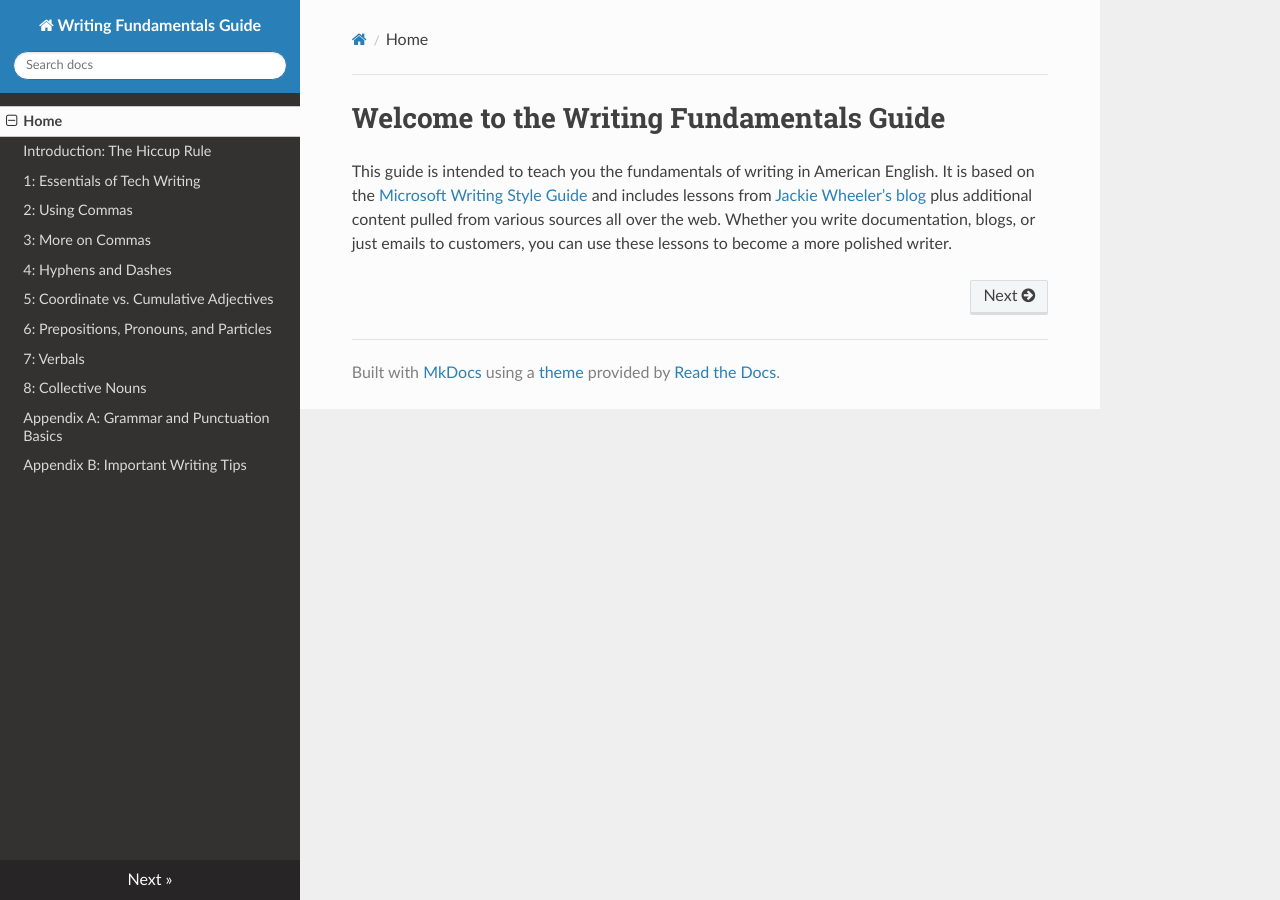
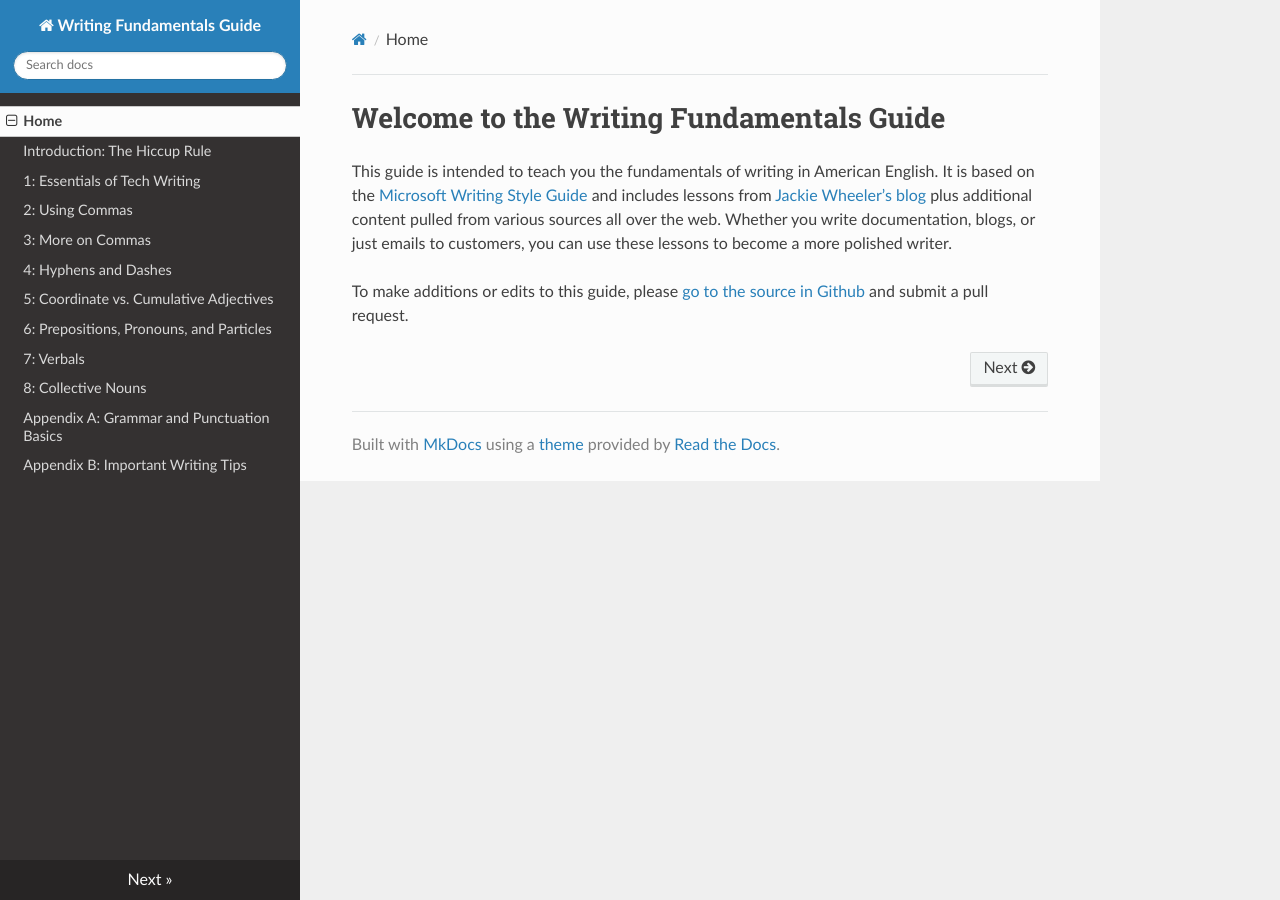
Before and after one commit to appellj/Writing-Fundamentals-Guide, an MkDocs documentation site: the page built from docs/index.md, in a window 1280 px wide. Built offline with MkDocs 1.6.1, drawn with Linux system fonts in a browser that asks for light colours; nearby versions of some CDN libraries; old or Windows-style settings are respelled for this version of MkDocs.

Commit message:
Add link to github repo

```diff
--- a/docs/index.md
+++ b/docs/index.md
@@ -1,3 +1,5 @@
 # Welcome to the Writing Fundamentals Guide
 
 This guide is intended to teach you the fundamentals of writing in American English. It is based on the [Microsoft Writing Style Guide](https://docs.microsoft.com/en-us/style-guide/welcome/) and includes lessons from [Jackie Wheeler’s blog](http://jacquelynwheeler.blogspot.com/) plus additional content pulled from various sources all over the web. Whether you write documentation, blogs, or just emails to customers, you can use these lessons to become a more polished writer.
+
+To make additions or edits to this guide, please [go to the source in Github](https://github.com/appellj/Writing-Fundamentals-Guide/tree/master/docs) and submit a pull request.
```
